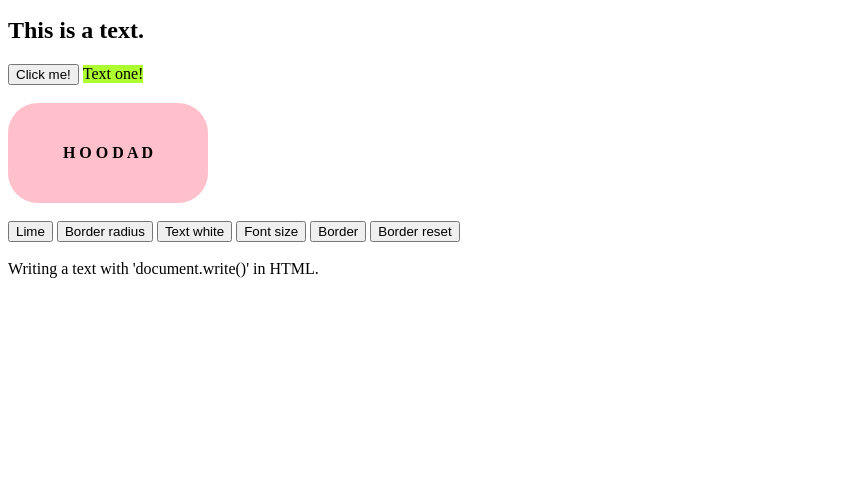
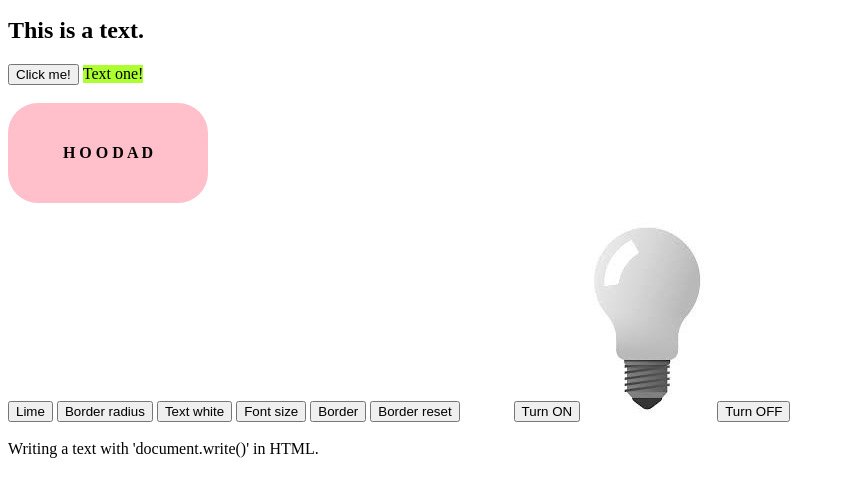
Before and after one commit to hoodaddeveloper/JavaScript-Sandbox, a plain HTML site: page Bahrami-Tutorials/t-1.html in a window 1280 px wide. Shown: the part 110-606 px from the top of the page, without its empty margins (0-845 px from the left). Drawn offline with Linux system fonts and the light colour scheme.

Commit message:
working with js

```diff
--- a/Bahrami-Tutorials/t-1.html
+++ b/Bahrami-Tutorials/t-1.html
@@ -35,6 +35,11 @@
   <button onclick="document.getElementById('demo3').style.fontSize = '25px'">Font size</button>
   <button onclick="document.getElementById('demo3').style.border = '4px dashed blue'">Border</button>
   <button onclick="document.getElementById('demo3').style.border = 'none'">Border reset</button>
+  <!-- Turn on & off the lamp -->
+  <button style="margin-left: 50px;" onclick="document.getElementById('lampOFF').src = './images/ONbulb.jpg'">Turn
+    ON</button>
+  <img src="./images/OFFbulb.jpg" id="lampOFF">
+  <button onclick="document.getElementById('lampOFF').src = './images/OFFbulb.jpg'">Turn OFF</button>
   <br><br>
   <!-- JavaScript codes -->
   <script>
@@ -52,3 +57,11 @@
 </body>
 
 </html>
+
+<!--
+I can change these JavaScript attributes:
+
+- innerHTML = Change something inside the HTML file. For example Text.
+- style = Change all CSS styles.
+- src = Add or change images.
+-->
```
Also changed, not shown: Bahrami-Tutorials/images/OFFbulb.jpg (added), Bahrami-Tutorials/images/ONbulb.jpg (added).
